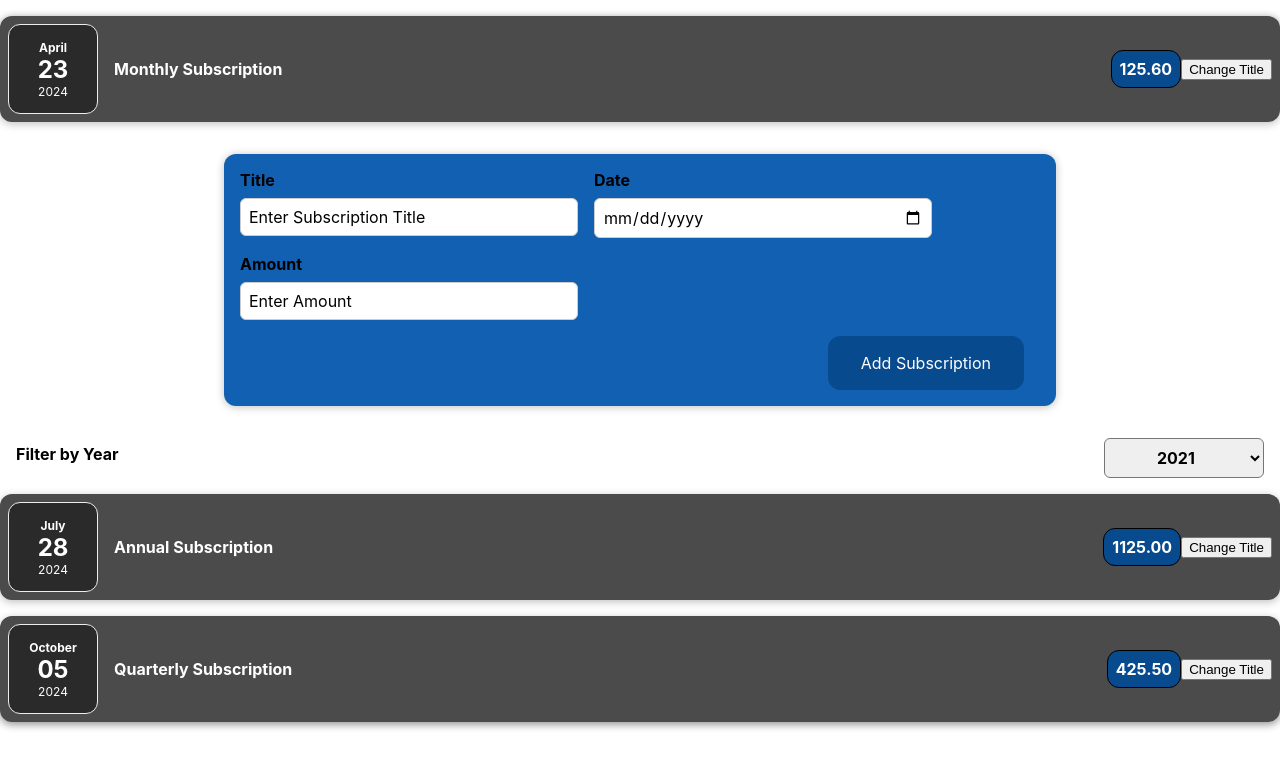
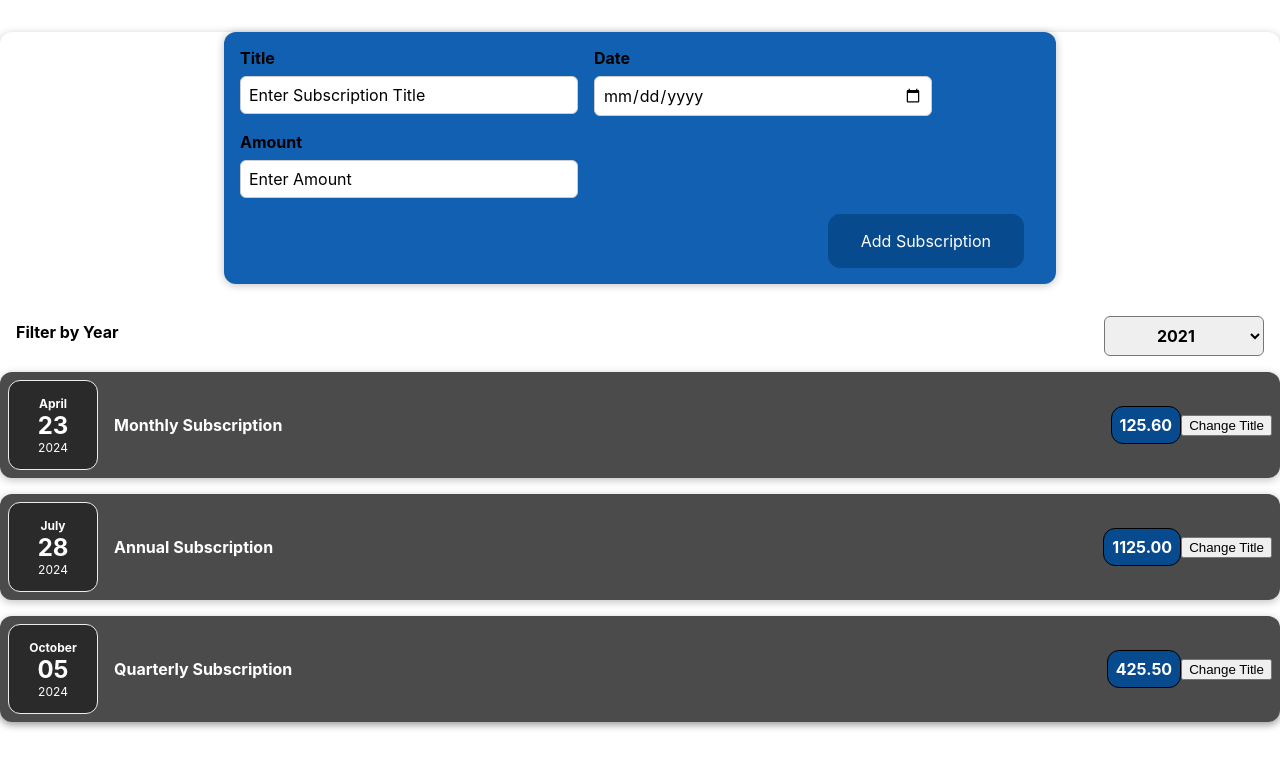
Before and after one commit to subhmani/my-first-app, a React (Create React App) app: page / in a window 1280 px wide. Shown: the top 768 px of the page. Built offline with nearby package versions, Linux system fonts and the light colour scheme.

Commit message:
Iterating the list in JSX React

```diff
--- a/src/App.js
+++ b/src/App.js
@@ -42,13 +42,16 @@
     }
   return (
     // React.createElement('div',{},React.createElement('h2',{},'Lets start!!'))
+
     <Container>
-    <Subscription date={subscriptions[0].date} title={subscriptions[0].title} amount={subscriptions[0].amount}/>
     <NewSubscription onAddSubscription={addSubscriptionHandler}/>
     <Filter onFilterChange={filterChangeHandler} selectedFilter={filteredData}/>
+    {subscriptions.map(subscription =><Subscription date={subscription.date} title={subscription.title} amount={subscription.amount}/>)}
+
+    {/* <Subscription date={subscriptions[0].date} title={subscriptions[0].title} amount={subscriptions[0].amount}/>
     <Subscription date={subscriptions[1].date} title={subscriptions[1].title} amount={subscriptions[1].amount}/>
     <Subscription date={subscriptions[2].date} title={subscriptions[2].title} amount={subscriptions[2].amount}/>
-
+ */}
     </Container>
   );
 }
```
